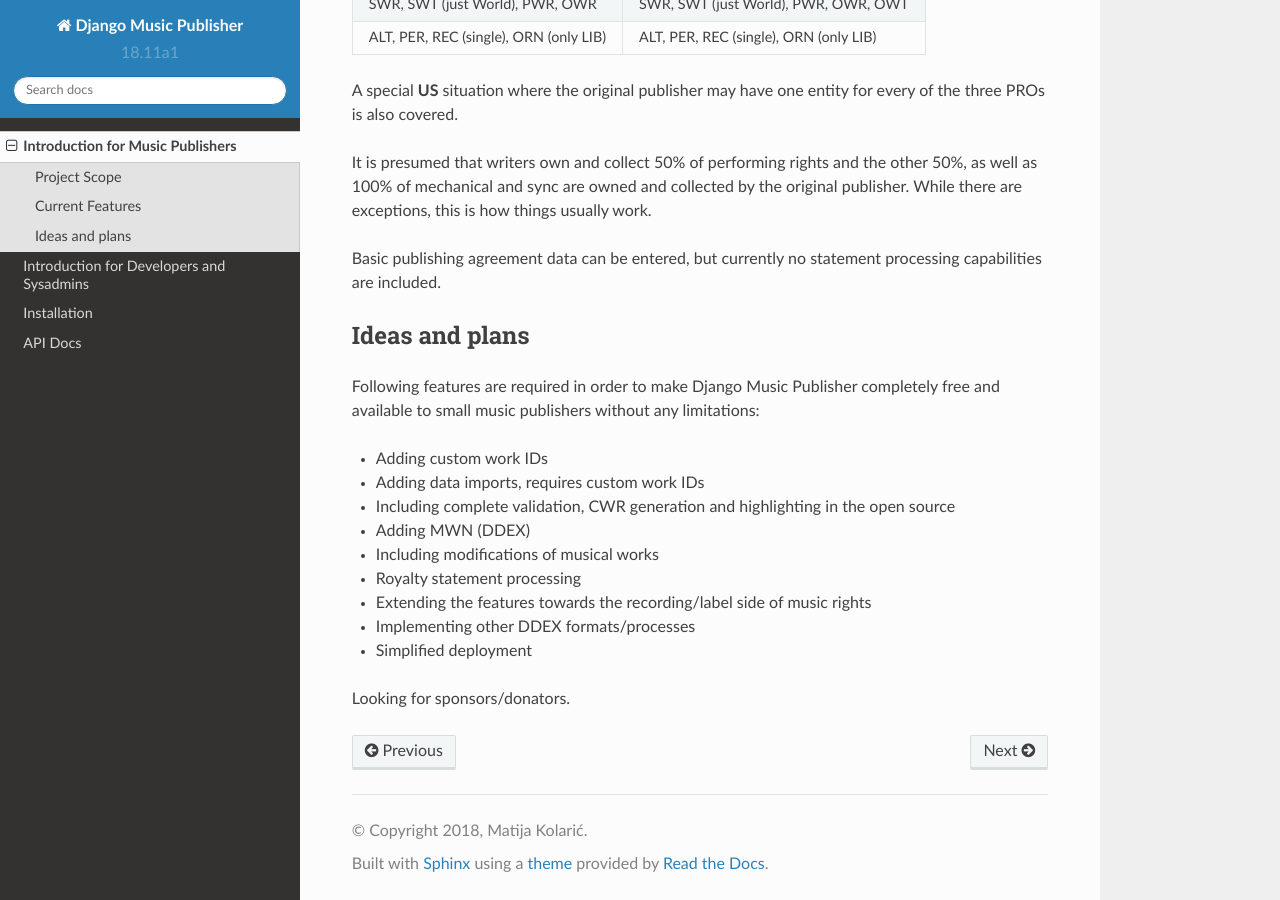
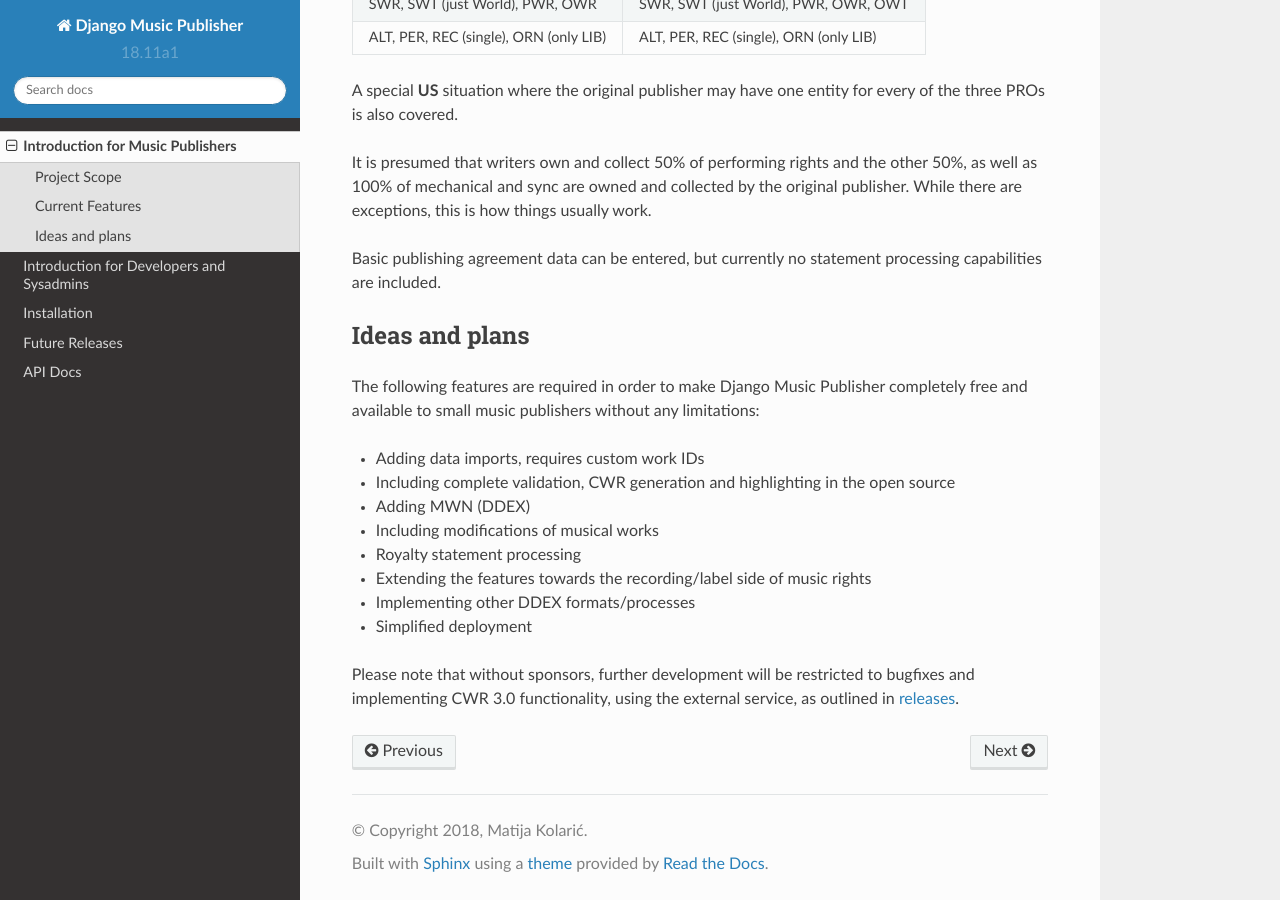
Before and after one commit to matijakolaric-com/django-music-publisher, a Sphinx documentation site: the page built from docs/introduction.rst, in a window 1280 px wide and 900 px high, scrolled down 1007 px. Built offline with Sphinx 7.4.7 and the Read the Docs theme 2.0.0, drawn with Linux system fonts in a browser that asks for light colours; the version number is read from the project's files by our own code.

```diff
--- a/docs/index.rst
+++ b/docs/index.rst
@@ -31,6 +31,7 @@ Django Music Publisher
    introduction
    publishing
    installation
+   releases
    modules
 
 
--- a/docs/installation.rst
+++ b/docs/installation.rst
@@ -3,7 +3,7 @@ Installation
 
 Django Music Publisher can be installed either as a Django app, or as a stand-alone project.
 
-Installing the App
+Installing the app
 ===============================================================================
 
 If you want to install the latest stable release of the
--- a/docs/introduction.rst
+++ b/docs/introduction.rst
@@ -41,9 +41,8 @@ Basic publishing agreement data can be entered, but currently no statement proce
 Ideas and plans
 ++++++++++++++++++++++++++++++++++++++++++++++++++++++++++++++++++++++++++++++++
 
-Following features are required in order to make Django Music Publisher completely free and available to small music publishers without any limitations:
+The following features are required in order to make Django Music Publisher completely free and available to small music publishers without any limitations:
 
-* Adding custom work IDs
 * Adding data imports, requires custom work IDs
 * Including complete validation, CWR generation and highlighting in the open source
 * Adding MWN (DDEX)
@@ -53,4 +52,4 @@ Following features are required in order to make Django Music Publisher complete
 * Implementing other DDEX formats/processes
 * Simplified deployment
 
-Looking for sponsors/donators.
+Please note that without sponsors, further development will be restricted to bugfixes and implementing CWR 3.0 functionality, using the external service, as outlined in `releases <releases>`_.
```
Also changed, not shown: docs/releases.rst (renamed from RELEASES.rst, +8 -7 lines).
